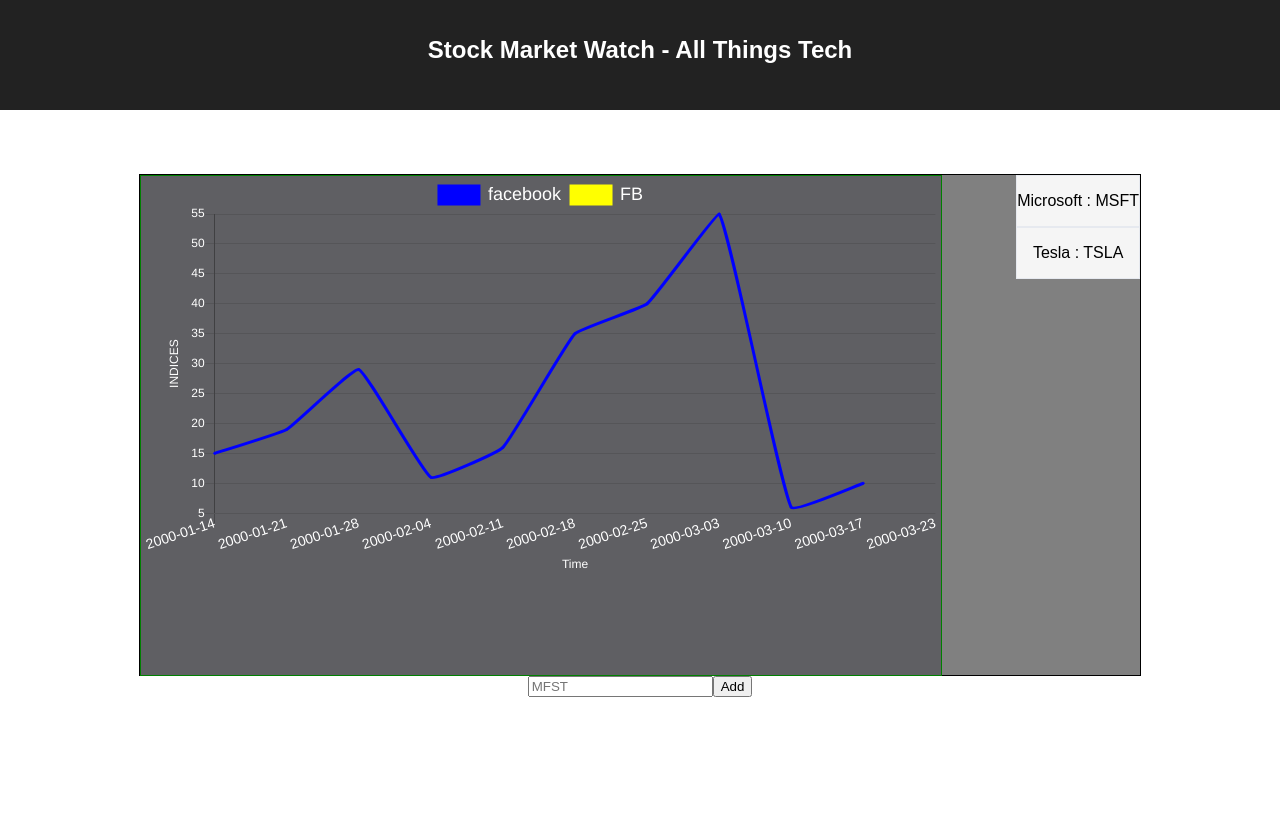
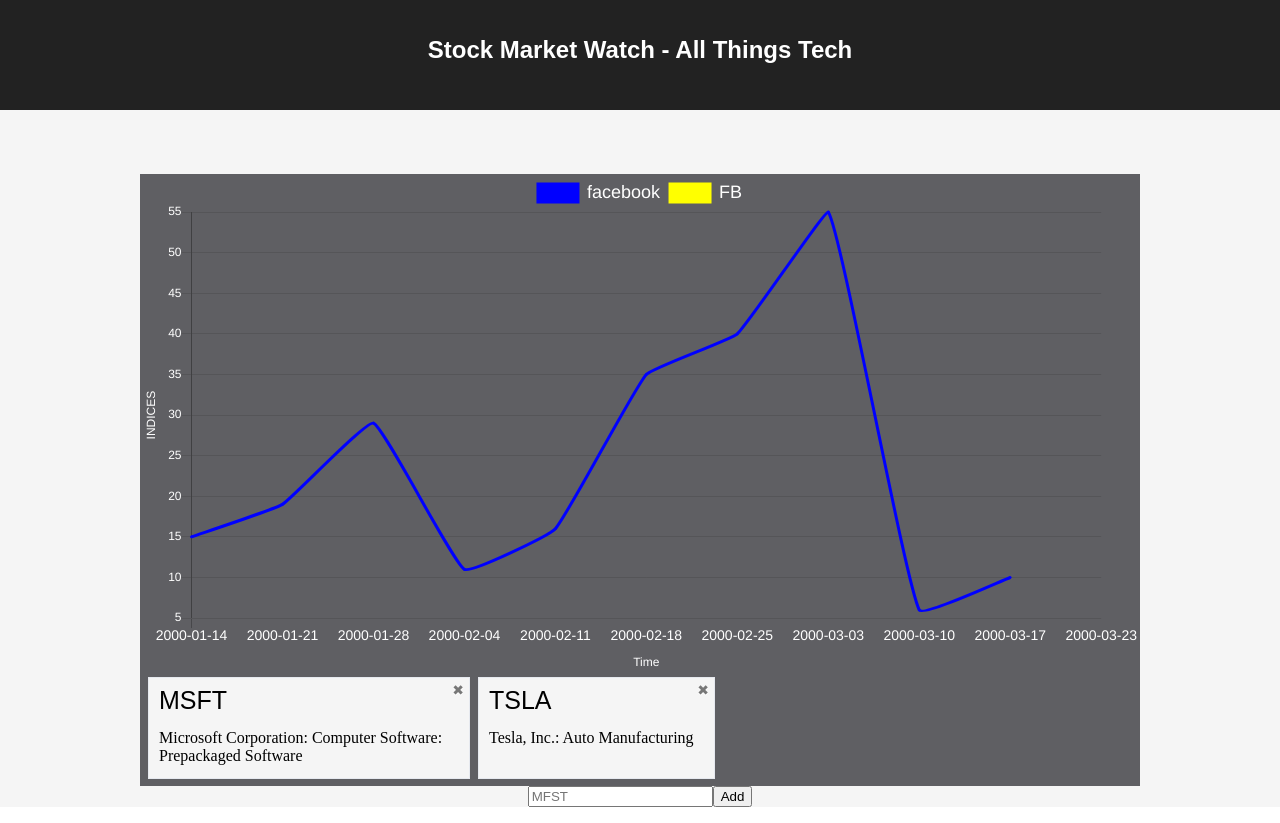
Before and after one commit to quangthuyhoang/stock_market, a React (Create React App) app: page / in a window 1280 px wide. Before the commit the page ends 800 px from the top, so only its background shows below. Built offline with nearby package versions, Linux system fonts and the light colour scheme; no server answers.

Commit message:
updated list and overall appearance

```diff
--- a/src/App.css
+++ b/src/App.css
@@ -1,5 +1,6 @@
 .App {
   text-align: center;
+  background-color: whitesmoke;
 }
 
 .App-logo {
@@ -27,13 +28,7 @@
   to { transform: rotate(360deg); }
 }
 
-/* Tiles */
 
-.tiles {
-  background-color: whitesmoke;
-  border: 1px solid #e6e9ef;
-  max-width: 200px;
-}
 
 .center {
   text-align: center;
@@ -49,7 +44,7 @@
 }
 
 #stockbox {
-  border: 1px solid black;
+  border: 0px solid black;
   max-width: 1000px;
   min-height: 500px;
   background-color:grey;
@@ -57,8 +52,59 @@
 }
 
 #stockchart {
-  border: 1px solid green;
-  min-width: 800px;
+  border: 0px solid green;
+  min-width: 1000px;
   min-height: 499px;
   background-color: rgb(95, 95, 99);
 }
+
+/* Stock List */
+
+#stocklist {
+  min-height: 100px;
+  max-width: 1000px;
+  background-color: rgb(95, 95, 99);
+  text-align: left;
+  /* padding-left: px; */
+}
+
+/* Tiles */
+
+.tiles {
+  background-color: whitesmoke;
+  border: 1px solid #e6e9ef;
+  min-width: 215px;
+  max-width: 300px;
+  height: 80px;
+  padding: 10px;
+  margin-top: 3px;
+  margin-bottom: 3px;
+  margin-left: 8px;
+  position: relative;
+  display: inline-block;
+  overflow:hidden;
+
+}
+
+[class*='close-'] {
+  color: #777;
+  font: 14px/100% arial, sans-serif;
+  position: absolute;
+  right: 5px;
+  text-decoration: none;
+  text-shadow: 0 1px 0 #fff;
+  top: 5px;
+}
+
+.close-thik:after {
+  content: '✖'; /* UTF-8 symbol */
+}
+
+.symbol {
+  font: 25px/100% sans-serif;
+  margin-top: 15px;
+}
+
+.description {
+  font: 16px san-serif;
+}
--- a/src/App.js
+++ b/src/App.js
@@ -3,6 +3,7 @@
 import './App.css';
 import StockBox from './StockBox';
 import StockChart from './StockChart';
+import StockList from "./StockList.js";
 import commons from './commons';
 import seed from './reference/seed';
 import AddBox from "./AddBox";
@@ -11,14 +12,9 @@
 const isNumber = require('./commons').isNumber;
 
 
-const listr = [{
-  name: "Microsoft",
-  symbol: "MSFT"
-},
-{
-  name: "Tesla",
-  symbol: "TSLA"
-}
+const listr = [
+  {"symbol":"MSFT","name":"Microsoft Corporation","sector":"Technology","industry":"Computer Software: Prepackaged Software"},
+  {"symbol":"TSLA","name":"Tesla, Inc.","sector":"Capital Goods","industry":"Auto Manufacturing"}
 ]
 
 class App extends Component {
@@ -105,7 +101,8 @@
           <h1 className="App-title">Stock Market Watch - All Things Tech</h1>
         </header>
 
-        <StockBox chartData={this.chartDataSet()} timeseries={this.state.xAxis} stockList={this.state.companyList}/>
+        <StockBox chartData={this.chartDataSet()} timeseries={this.state.xAxis} />
+        <StockList stockList={this.state.companyList}/>
         <AddBox onHandleSubmit={this.updateListhandler}/>
         <p>
           {/* {data} */}
--- a/src/Company.js
+++ b/src/Company.js
@@ -12,8 +12,10 @@
 
  render() {
      return (
-        <div className="tiles center">
-          <p>{this.props.name} : {this.props.symbol}</p>
+        <div className="tiles">
+            <span><span className="symbol" >{this.props.symbol}</span><a href="#" class="close-thik"></a></span>
+
+          <p className="description">{this.props.name}: {this.props.industry}</p>
         </div>
      )
 
--- a/src/StockBox.js
+++ b/src/StockBox.js
@@ -16,7 +16,7 @@
      return (
         <div id="stockbox" className="center">
             <StockChart data={this.props.chartData} xAxis={this.props.timeseries}/>
-            <StockList stockList={this.props.stockList}/>
+            {/* <StockList stockList={this.props.stockList}/> */}
         </div>
      )
 
--- a/src/StockList.js
+++ b/src/StockList.js
@@ -1,37 +1,6 @@
 import React, { Component } from 'react';
 import './App.css';
 import Comapny from './Company';
-
-// const stockList = [
-//     {
-//         company: "Microsoft",
-//         symbol: "MSFT"
-//     },
-//     {
-//         company: "Tesla",
-//         symbol: "TSLA"
-//     },
-//     {
-//         company: "Ford Motors",
-//         symbol: "F"
-//     },
-//     {
-//         company: "General Motors",
-//         symbol: "GM"
-//     },
-//     {
-//         company: "Apple",
-//         symbol: "AAPL"
-//     },
-//     {
-//         company: "Facebook",
-//         symbol: "FB"
-//     },
-//     {
-//         company: 'Amazon',
-//         symbol: "AMZN"
-//     }
-// ]
 
 class StockList extends Component {
     constructor(props) {
@@ -45,10 +14,10 @@
  render() {
 
     var listr = this.props.stockList.map((company, i) => {
-        return <Comapny key={i} name={company.name} symbol={company.symbol} />
+        return <Comapny key={i} name={company.name} symbol={company.symbol} industry={company.industry} />
     })
      return (
-        <div className="stocklist right">
+        <div id="stocklist" className="center">
             {listr}
         </div>
      )
```
Also changed, not shown: test.js (+6 -3 lines).
